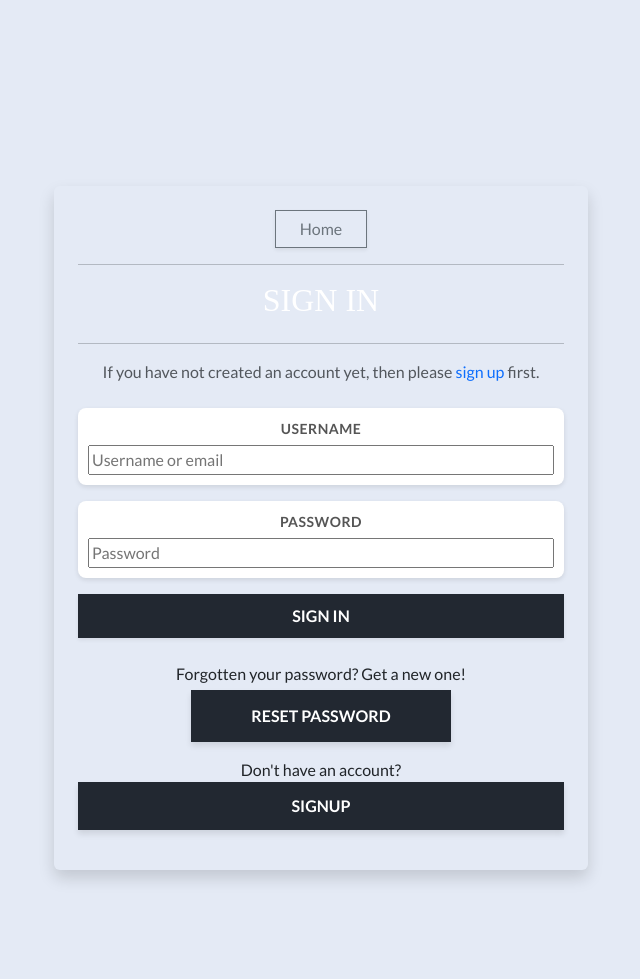
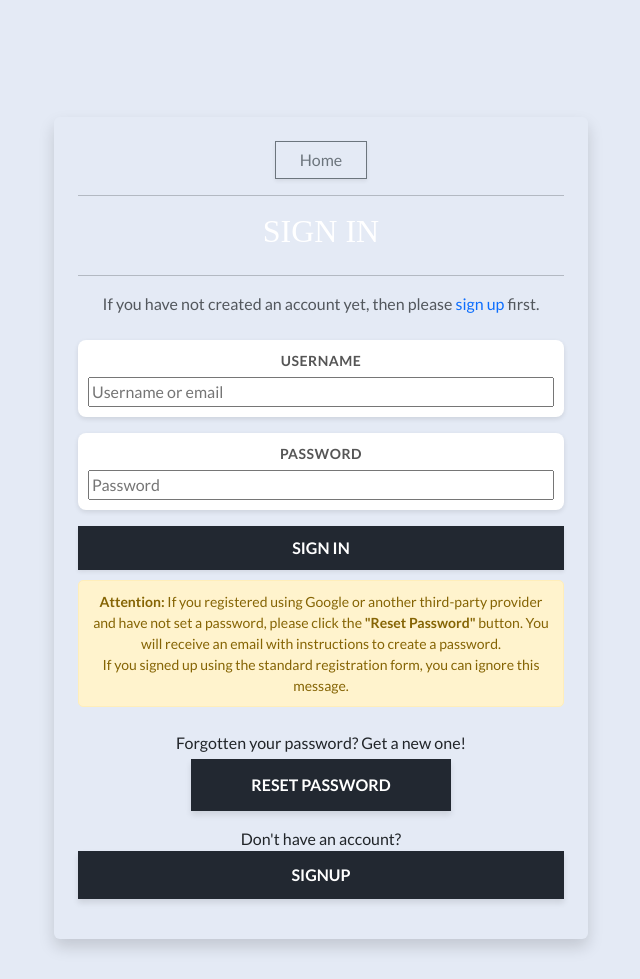
Before and after one commit to ci-mustafa/ayina-couture, a Django app: page /accounts/login/ in a window 1280 px wide. Shown: the part 114-1093 px from the top of the page, without its empty margins (319-959 px from the left). Run offline with Django 5.2, Linux system fonts and the light colour scheme; some libraries are stand-ins or nearby versions; some web fonts are replaced.

Commit message:
feat: added important message in login page

```diff
--- a/static/css/core.css
+++ b/static/css/core.css
@@ -1294,6 +1294,18 @@ button[type="submit"]:hover {
     color:#EC8305;
 }
 
+/* Login warning alert */
+.important-message {
+    background-color: #fff3cd;
+    color: #856404;
+    border: 1px solid #ffeeba;
+    padding: 10px;
+    border-radius: 5px;
+    font-size: 14px;
+    margin-bottom: 10px;
+    margin-top: 10px;
+}
+
 /* Apply margin-top for about inner div class on smaller screens */
 @media (max-width: 767px) {
     .about-inner-div {
--- a/templates/account/login.html
+++ b/templates/account/login.html
@@ -83,6 +83,13 @@ for a {{ site_name }} account and sign in below:{% endblocktrans %}</p>
         </button>
     </div>
 
+    <!-- Important Message -->
+    <div class="alert alert-warning text-center important-message">
+        <strong>Attention:</strong> If you registered using Google or another third-party provider and have not set a password,
+        please click the <strong>"Reset Password"</strong> button. You will receive an email with instructions to create a password.
+        <br>If you signed up using the standard registration form, you can ignore this message.
+    </div>
+
     <!-- Reset Password Section -->
     <div class="text-center mt-4">
         <p class="mb-1">{% trans "Forgotten your password? Get a new one!" %}</p>
```
Also changed, not shown: 1 other file.
